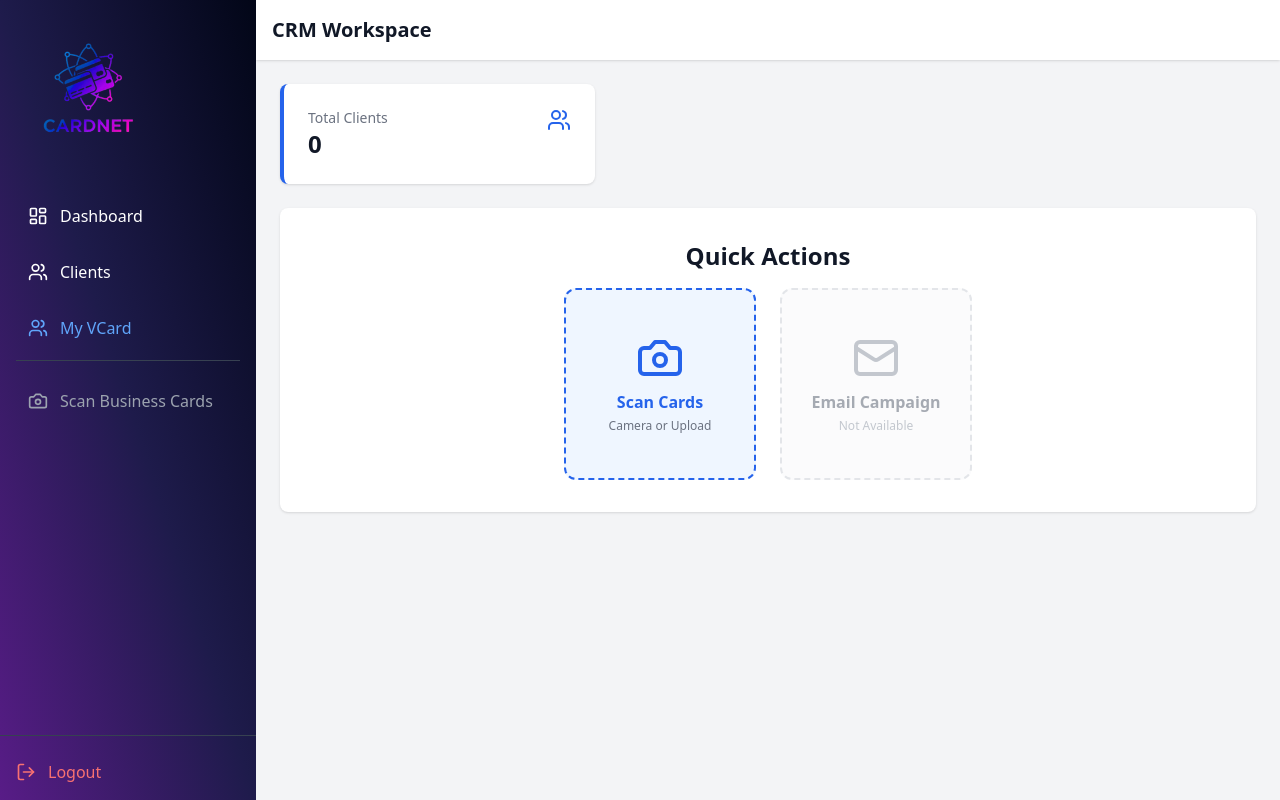
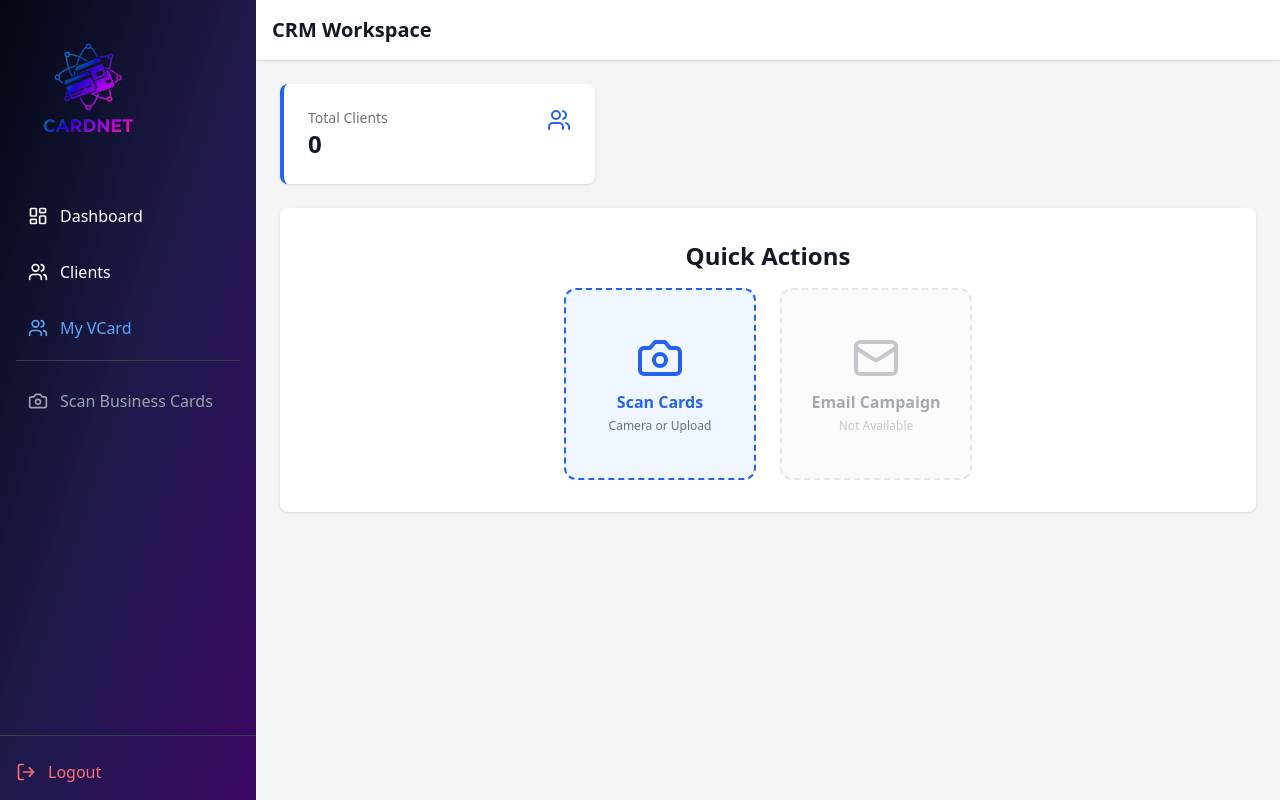
Before and after one commit to Leongge/Cardnet, a React (Vite) app in the folder client/: page /app/dashboard in a window 1280 px wide. Built offline with nearby package versions, Linux system fonts and the light colour scheme; no server answers.

Commit message:
Darken sidebar gradient slightly

```diff
--- a/client/src/components/Layout.jsx
+++ b/client/src/components/Layout.jsx
@@ -37,7 +37,7 @@ const Layout = () => {
             {/* Sidebar */}
             <div className={`
                 fixed lg:static inset-y-0 left-0 z-50
-                w-64 bg-gradient-to-tr from-purple-900 via-indigo-950 to-slate-950 text-white flex flex-col
+                w-64 bg-gradient-to-tl from-purple-950 via-indigo-950 to-gray-950 text-white flex flex-col
                 transform transition-transform duration-300 ease-in-out
                 ${sidebarOpen ? 'translate-x-0' : '-translate-x-full lg:translate-x-0'}
             `}>
```
